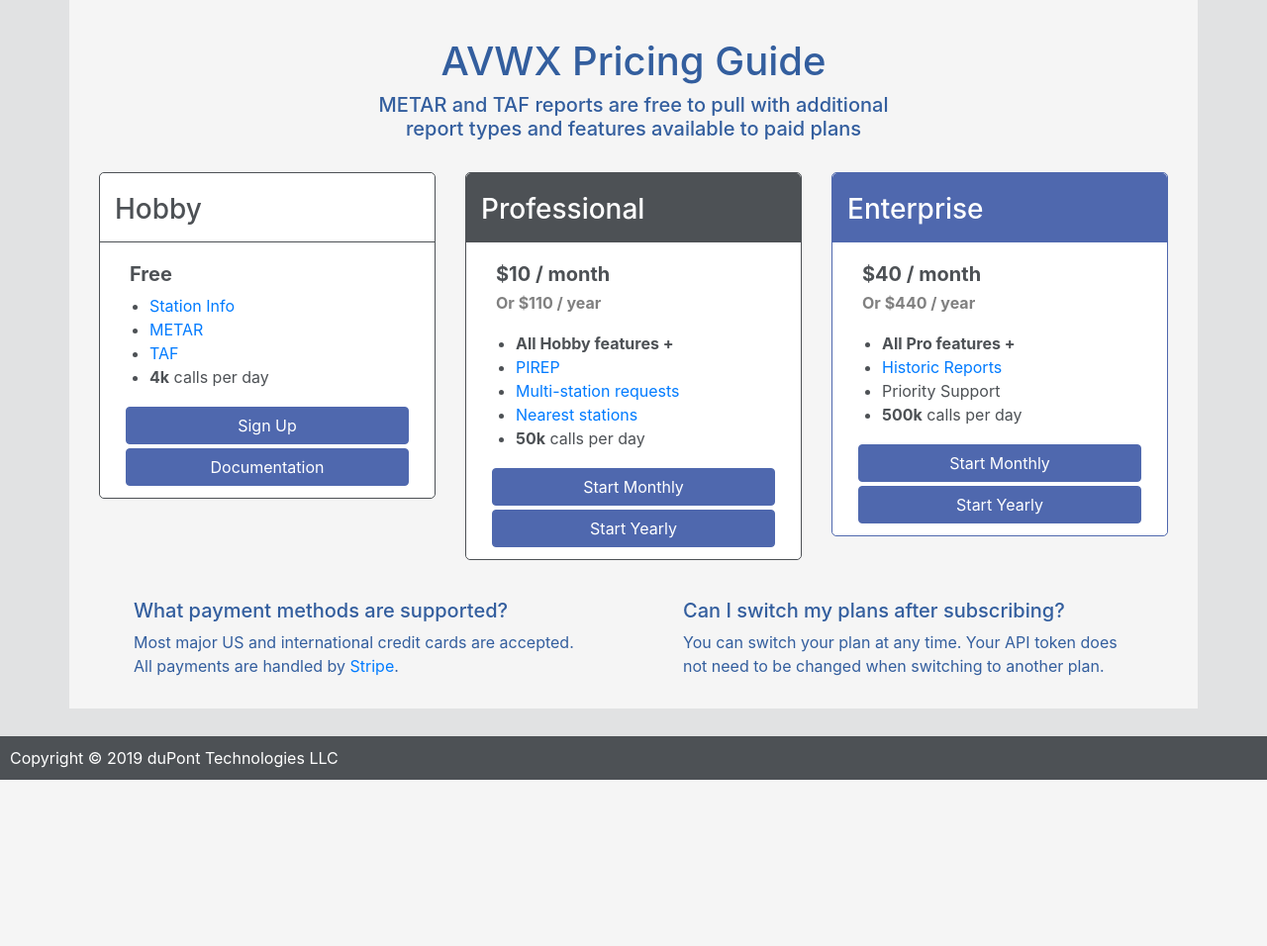
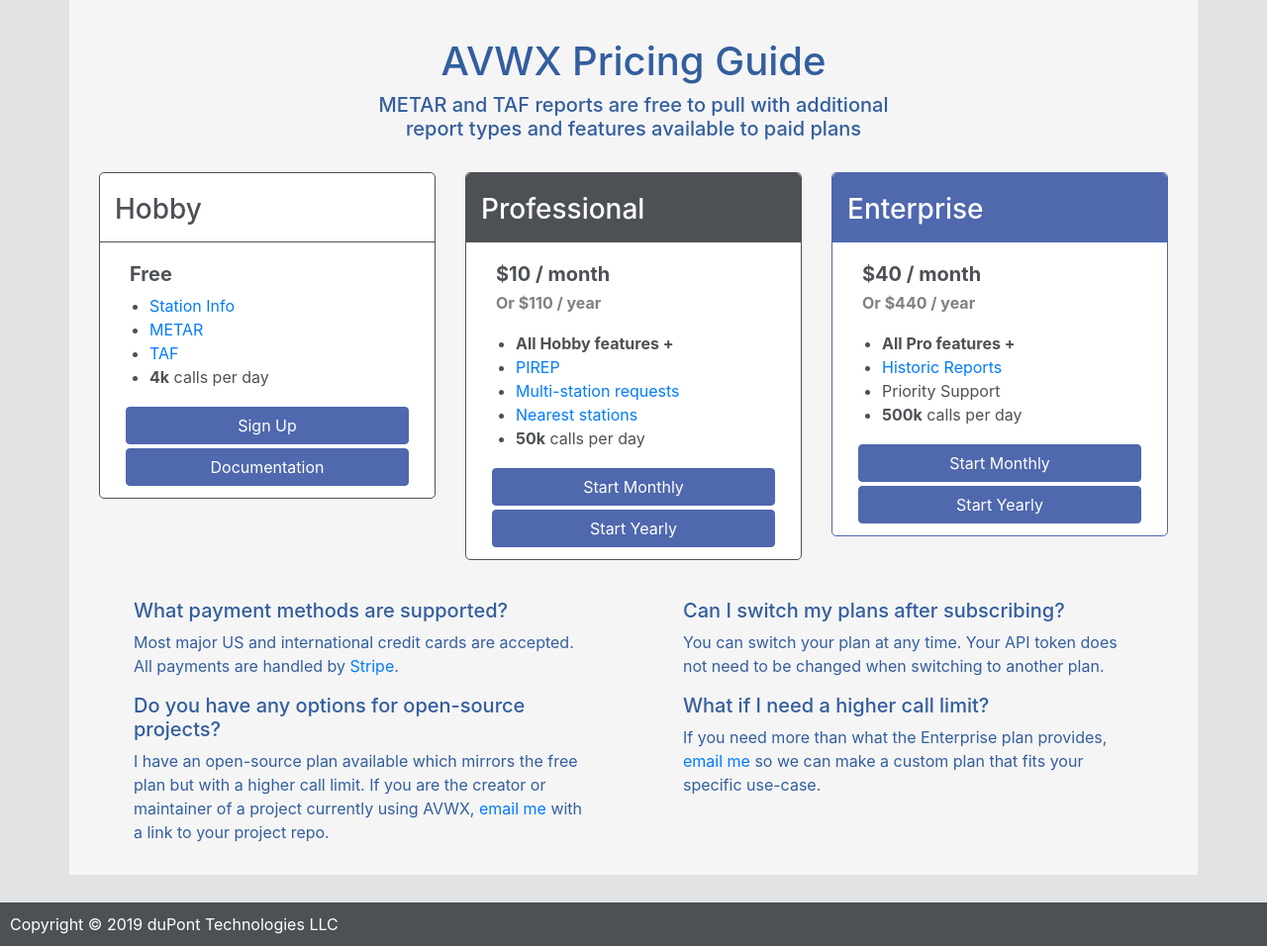
Before and after one commit to avwx-rest/avwx-account, a Flask app: template avwx_account/templates/index.html in a window 1280 px wide. Shown: the part 40-996 px from the top of the page at 99% size. Before the commit the page ends 828 px from the top, so only its background shows below. Run offline with Flask 2, Linux system fonts and the light colour scheme; the template is opened without the code that fills it, so the values that code supplies are empty; some libraries are stand-ins or nearby versions.

Commit message:
Add new FAQ items

```diff
--- a/avwx_account/templates/index.html
+++ b/avwx_account/templates/index.html
@@ -30,6 +30,14 @@
             <h5>Can I switch my plans after subscribing?</h5>
             <p>You can switch your plan at any time. Your API token does not need to be changed when switching to another plan.</p>
         </div>
+        <div class="col-md-6">
+            <h5>Do you have any options for open-source projects?</h5>
+            <p>I have an open-source plan available which mirrors the free plan but with a higher call limit. If you are the creator or maintainer of a project currently using AVWX, <a href="mailto:avwx@dupont.dev">email me</a> with a link to your project repo.</p>
+        </div>
+        <div class="col-md-6">
+            <h5>What if I need a higher call limit?</h5>
+            <p>If you need more than what the Enterprise plan provides, <a href="mailto:avwx@dupont.dev">email me</a> so we can make a custom plan that fits your specific use-case.</p>
+        </div>
     </div>
 </div>
 {% endblock %}
```
